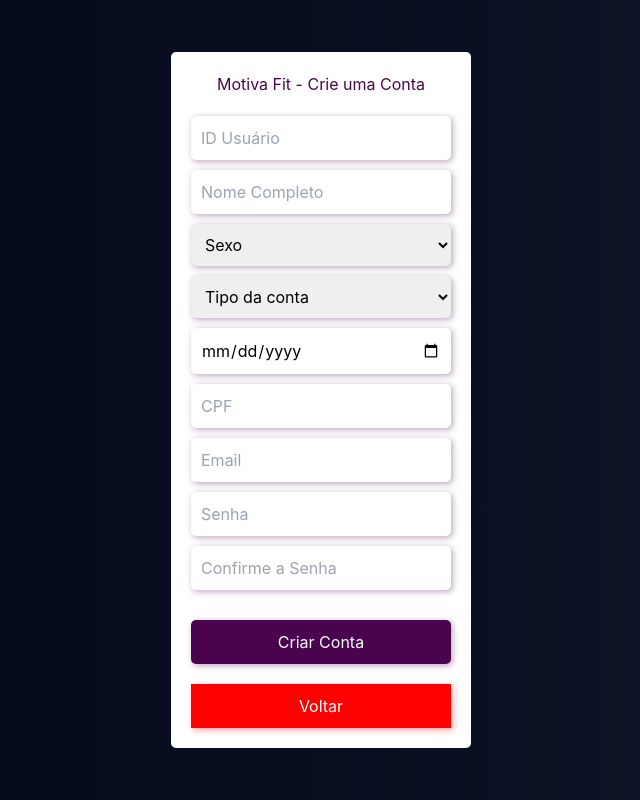
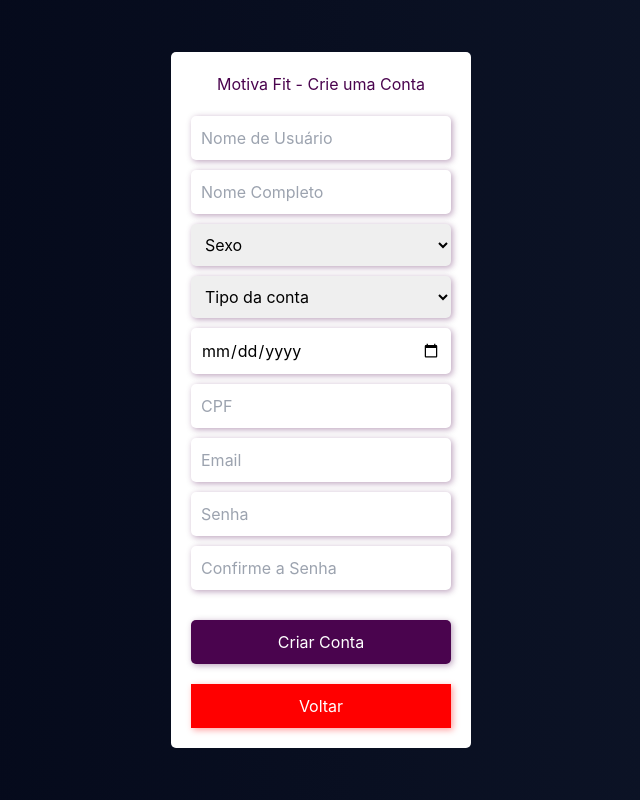
Before and after one commit to Will-G-Comnisky/MotivaFit, a React (Create React App) app in the folder frontend/: page /CreateAccountPage in a window 1280 px wide. Shown: the whole page, without its empty margins (319-959 px from the left). Built offline with nearby package versions, Linux system fonts and the light colour scheme.

Commit message:
Nome de usuário

```diff
--- a/frontend/src/components/CreateAccountPage/CreateAccountPage.jsx
+++ b/frontend/src/components/CreateAccountPage/CreateAccountPage.jsx
@@ -45,11 +45,11 @@ function CreateAccountPage() {
 
   const handleUserIDChange = (event) => {
     setUserID(event.target.value);
-  }
+  };
 
   const handleCpfChange = (event) => {
     setCpf(event.target.value);
-  }
+  };
 
   const handleSubmit = (event) => {
     event.preventDefault();
@@ -80,7 +80,7 @@ function CreateAccountPage() {
           type="text"
           value={userID}
           onChange={handleUserIDChange}
-          placeholder="ID Usuário"
+          placeholder="Nome de Usuário"
         />
         <input
           type="text"
@@ -130,7 +130,9 @@ function CreateAccountPage() {
           placeholder="Confirme a Senha"
         />
         <input type="submit" value="Criar Conta" />
-        <button className="back-button" onClick={handleBack}>Voltar</button>
+        <button className="back-button" onClick={handleBack}>
+          Voltar
+        </button>
       </form>
     </div>
   );
--- a/frontend/src/components/FinanceiroPage/FinanceiroPage.jsx
+++ b/frontend/src/components/FinanceiroPage/FinanceiroPage.jsx
@@ -1,5 +1,4 @@
 import React, { useEffect, useState } from "react";
-import { useNavigate } from "react-router-dom";
 import styles from "../FinanceiroPage/FinanceiroPage.module.css";
 import NavBar from "../NavBar/NavBar";
 import logo from "../../assets/logo.png";
@@ -7,12 +6,6 @@ import Resume from "../../components/Resume/index";
 import Form from "../../components/Form/index";
 
 const FinanceiroPage = () => {
-  const navigate = useNavigate();
-
-  const navigateToPage = () => {
-    navigate("/PersonalTrainerMainPage");
-  };
-
   const data = localStorage.getItem("transactions");
   const [transactionsList, setTransactionsList] = useState(
     data ? JSON.parse(data) : []
@@ -59,9 +52,6 @@ const FinanceiroPage = () => {
           transactionsList={transactionsList}
           setTransactionsList={setTransactionsList}
         />
-        <button onClick={navigateToPage} className={styles.Button}>
-          Voltar
-        </button>
       </div>
     </>
   );
--- a/frontend/src/components/NavBar/NavBar.js
+++ b/frontend/src/components/NavBar/NavBar.js
@@ -5,11 +5,8 @@ function NavBar(props) {
   const navigate = useNavigate();
 
   const handleLogout = () => {
-    // Aqui você pode adicionar a lógica de logout
-    // Primeiro, removemos a sessão do localStorage
     localStorage.removeItem("session");
 
-    // Depois de fazer logout, redirecionamos o usuário
     navigate("/");
   };
 
```
